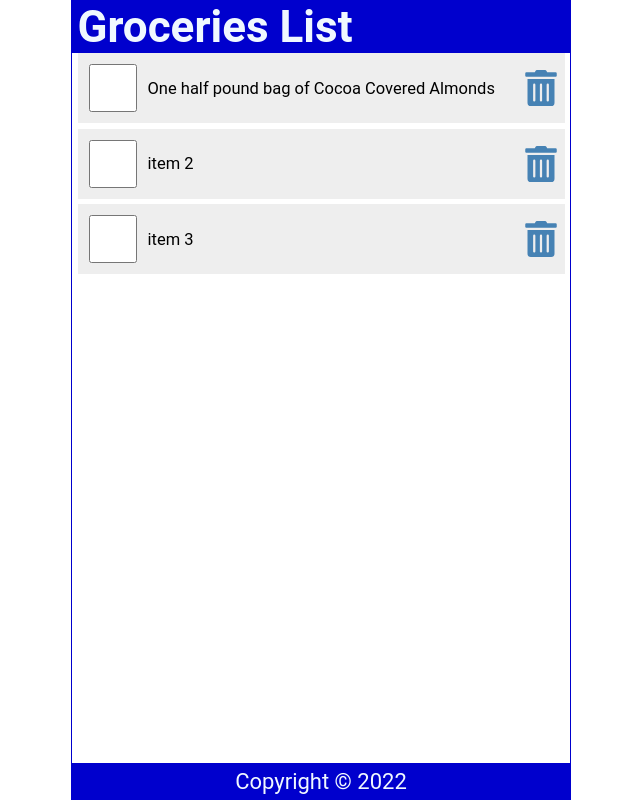
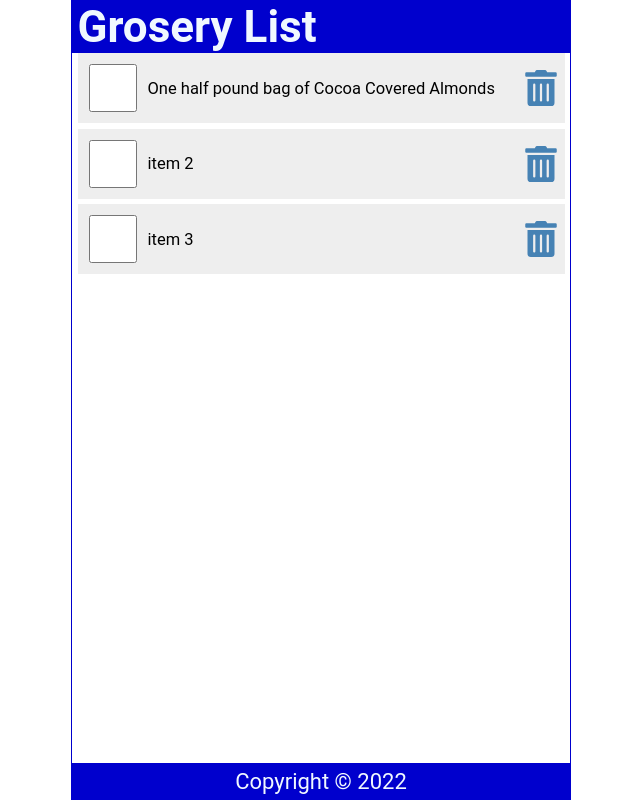
Before and after one commit to maniplek/react-projects, a React (Create React App) app: page / in a window 1280 px wide. Shown: the whole page, without its empty margins (319-959 px from the left). Built offline with nearby package versions, Linux system fonts and the light colour scheme.

Commit message:
added header  props

```diff
--- a/src/App.js
+++ b/src/App.js
@@ -6,7 +6,7 @@
 function App() {
   return (
     <div className="App">
-        <Header/>
+        <Header title='Grosery List'/>
         <Content/>
         <Footer/>
     </div>
--- a/src/Header.js
+++ b/src/Header.js
@@ -1,10 +1,14 @@
 import React from 'react';
 
-function Header() {
+function Header({title}) {
   return(
   <header>
-      <h1>Groceries List</h1>
+      <h1>{ title}</h1>
   </header>) ;
 }
 
+Header.defaultProps = {
+  title: "Default Title"
+}
+
 export default Header;
```
